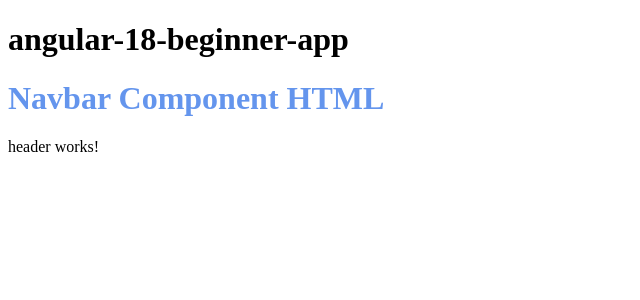
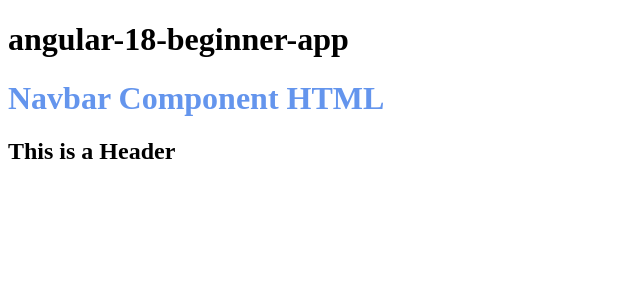
Before and after one commit to janaka120/angular18-project, an Angular app: page / in a window 1280 px wide. Shown: the top 300 px of the page, without its empty margins (0-640 px from the left). Built offline with nearby package versions, Linux system fonts and the light colour scheme.

Commit message:
angular string interpolation

```diff
--- a/src/app/header/header.component.html
+++ b/src/app/header/header.component.html
@@ -1 +1 @@
-<p>header works!</p>
+<h2>{{headerTitle}}</h2>
--- a/src/app/header/header.component.ts
+++ b/src/app/header/header.component.ts
@@ -8,5 +8,5 @@ import { Component } from '@angular/core';
   styleUrl: './header.component.css'
 })
 export class HeaderComponent {
-
+  headerTitle = "This is a Header"
 }
```
